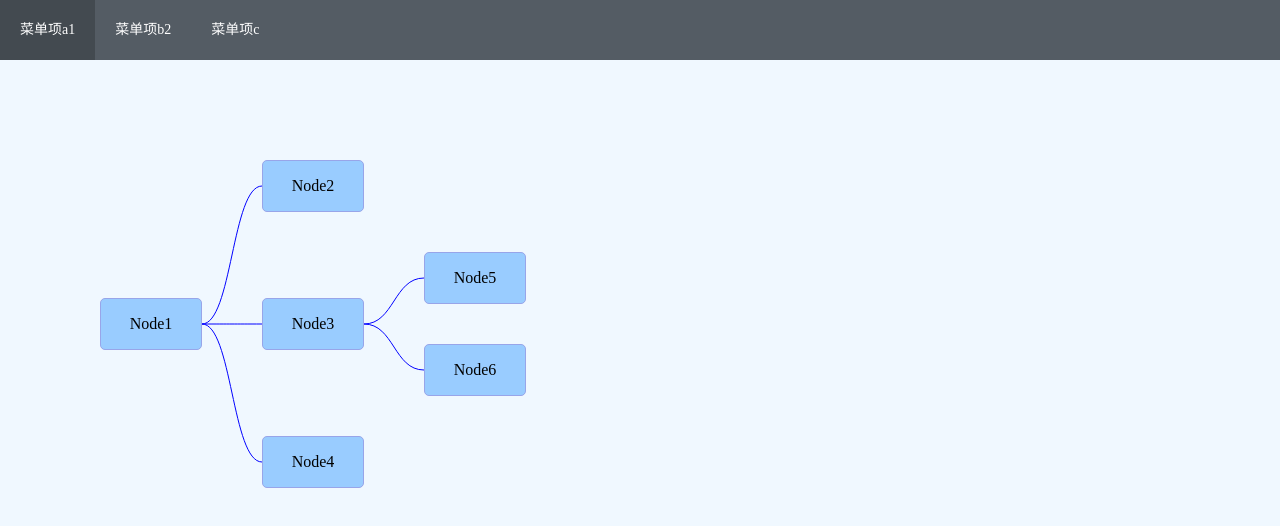
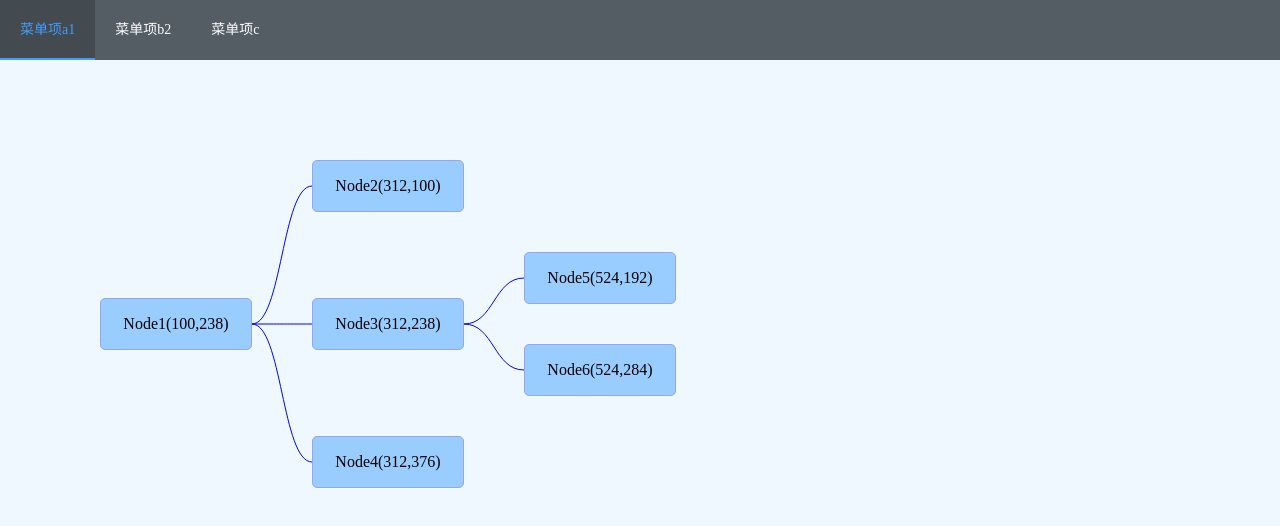
Before and after one commit to quanchangnai/test, a Vue app in the folder vue1/: page /#/aaa in a window 1280 px wide. Shown: the top 526 px of the page. Built offline with nearby package versions, Linux system fonts and the light colour scheme.

Commit message:
window resize;Vue.$set

```diff
--- a/vue1/package.json
+++ b/vue1/package.json
@@ -3,7 +3,7 @@
   "version": "0.1.0",
   "private": true,
   "scripts": {
-    "debug": "vue-cli-service serve",
+    "start": "vue-cli-service serve",
     "build": "vue-cli-service build",
     "lint": "vue-cli-service lint"
   },
--- a/vue1/src/components/Draggable.vue
+++ b/vue1/src/components/Draggable.vue
@@ -3,8 +3,8 @@
          class="draggable"
          :style="{left: left + 'px', top: top + 'px'}"
          @mousedown.stop="onMouseDown">
-        <slot>
-            <div>测试</div>
+        <slot :pos="{x:left,y:top}">
+            <div>测试:({{ left }},{{ top }})</div>
         </slot>
     </div>
 </template>
@@ -70,7 +70,7 @@
                     return
                 }
 
-                event.stopPropagation();
+                event.preventDefault();
 
                 this.dragging = false
                 window.removeEventListener("mousemove", this.onMouseMove)
@@ -100,7 +100,7 @@
     }
 
     .draggable > div {
-        width: 100px;
+        width: 150px;
         height: 50px;
         background-color: #99ccff;
         text-align: center;
--- a/vue1/src/components/Menu.vue
+++ b/vue1/src/components/Menu.vue
@@ -18,7 +18,7 @@
         name: "Menu",
         data() {
             return {
-                activeIndex: "1"
+                activeIndex: "aaa"
             }
         },
         props: {
--- a/vue1/src/components/Page1.vue
+++ b/vue1/src/components/Page1.vue
@@ -1,18 +1,19 @@
 <template>
-    <div id="panel" ref="panel">
+    <div id="pane">
         <canvas id="canvas"
                 ref="canvas"
                 @mousedown="onDrawStart"
-                @mousemove="onDrawing"
-                @mouseup="onDrawEnd"/>
+                @mousemove="onDrawing"/>
         <draggable v-for="node in nodes"
-                   :key="'node'+node.key"
+                   :key="node.key"
                    :x="node.x"
                    :y="node.y"
                    :payload="node"
                    @dragging="onDragging"
                    @drag-end="onDragEnd">
-            <div :ref="'node'+node.key">{{ node.content }}</div>
+            <template v-slot="{pos}">
+                <div :ref="'node'+node.key">{{ node.content }}({{ pos.x }},{{ pos.y }})</div>
+            </template>
         </draggable>
     </div>
 </template>
@@ -25,27 +26,24 @@
         components: {Draggable},
         async created() {
             this.buildNodes(this.tree);
+            window.addEventListener("mouseup", this.onDrawEnd)
+            window.addEventListener("resize", this.initCanvas)
+
             await this.$nextTick();
-            this.$refs.canvas.width = this.$refs.canvas.offsetWidth;
-            this.$refs.canvas.height = this.$refs.canvas.offsetHeight;
-            this.calcBounds();
-            this.alignTree();
-            this.drawLines();
+            this.initCanvas();
         },
         data() {
             return {
                 tree: {
                     key: 1,
-                    x: 0,
-                    y: 0,
                     content: "Node1",
                     children: [
-                        {key: 2, x: 0, y: 0, content: "Node2"},
+                        {key: 2, content: "Node2"},
                         {
-                            key: 3, x: 0, y: 0, content: "Node3",
+                            key: 3, content: "Node3",
                             children: [
-                                {key: 5, x: 0, y: 0, content: "Node5"},
-                                {key: 6, x: 0, y: 0, content: "Node6"}
+                                {key: 5, content: "Node5"},
+                                {key: 6, content: "Node6"}
                             ]
                         },
                         {key: 4, x: 0, y: 0, content: "Node4"},
@@ -57,6 +55,8 @@
         },
         methods: {
             buildNodes(node) {
+                this.$set(node, "x", 0);
+                this.$set(node, "y", 0);
                 this.nodes.push(node);
                 if (node.children) {
                     for (let child of node.children) {
@@ -64,6 +64,13 @@
                         this.buildNodes(child);
                     }
                 }
+            },
+            initCanvas() {
+                this.$refs.canvas.width = this.$refs.canvas.offsetWidth;
+                this.$refs.canvas.height = this.$refs.canvas.offsetHeight;
+                this.calcBounds();
+                this.alignTree();
+                this.drawLines();
             },
             calcBounds(node = this.tree) {
                 //坑，v-for中的ref是个数组
@@ -73,7 +80,7 @@
                 node.treeWidth = node.selfWidth;
                 node.treeHeight = node.selfHeight;
 
-                if (!node.children) {
+                if (!node.children || !node.children.length) {
                     return
                 }
 
@@ -95,7 +102,7 @@
                 } else {
                     node.x = 100;
                 }
-                if (node.children) {
+                if (node.children && node.children.length) {
                     for (let child of node.children) {
                         this.alignTree(child, lastY);
                         lastY += child.treeHeight;
@@ -125,7 +132,7 @@
                     context.stroke();
                 };
 
-                const lineToChildren = (node) => {
+                const lineToChildren = node => {
                     if (!node.children) {
                         return;
                     }
@@ -194,7 +201,7 @@
 </script>
 
 <style scoped>
-    #panel {
+    #pane {
         position: absolute;
         width: 100%;
         height: 100%;
```
